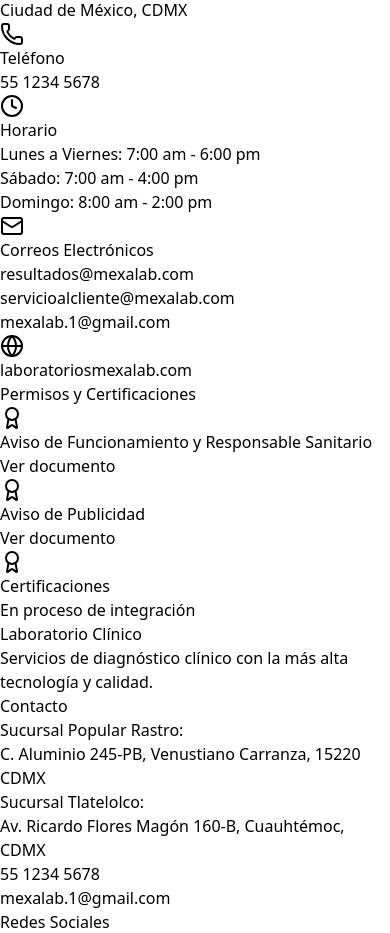
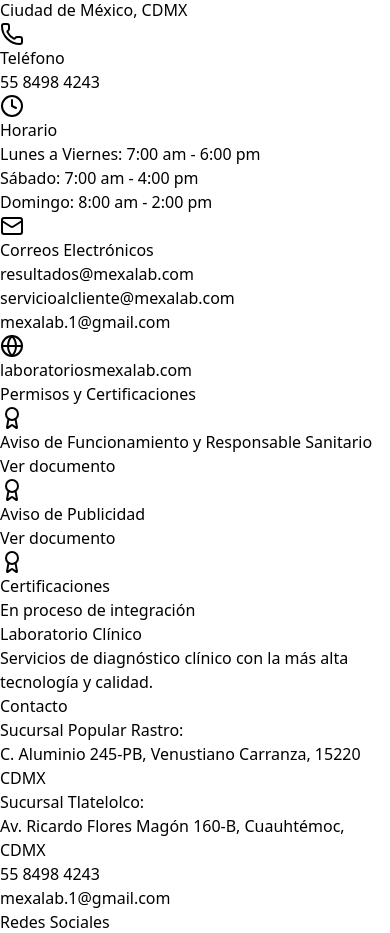
Before and after one commit to Laibrez/mexalab, a React (Create React App) app in the folder src/: page / in a window 390 px wide. Shown: the part 2038-2971 px from the top of the page. Built offline with nearby package versions, Linux system fonts and the light colour scheme; the HTML template or start-up script is replaced by a standard one.

Commit message:
Update phone number to 55 8498 4243

```diff
--- a/src/components/ConocenosPage.js
+++ b/src/components/ConocenosPage.js
@@ -146,7 +146,7 @@
                 </div>
                 <div>
                   <h4 className="font-bold text-teal-700 mb-2">Teléfono</h4>
-                  <p className="text-gray-600 text-lg">55 1234 5678</p>
+                  <p className="text-gray-600 text-lg">55 8498 4243</p>
                 </div>
               </div>
             </div>
--- a/src/components/LayoutFooter.js
+++ b/src/components/LayoutFooter.js
@@ -22,7 +22,7 @@
               <p className="font-semibold text-white mb-1">Sucursal Tlatelolco:</p>
               <p>Av. Ricardo Flores Magón 160-B, Cuauhtémoc, CDMX</p>
             </div>
-            <p className="text-gray-300 mb-2">55 1234 5678</p>
+            <p className="text-gray-300 mb-2">55 8498 4243</p>
             <p className="text-gray-300">mexalab.1@gmail.com</p>
           </div>
           <div>
```
